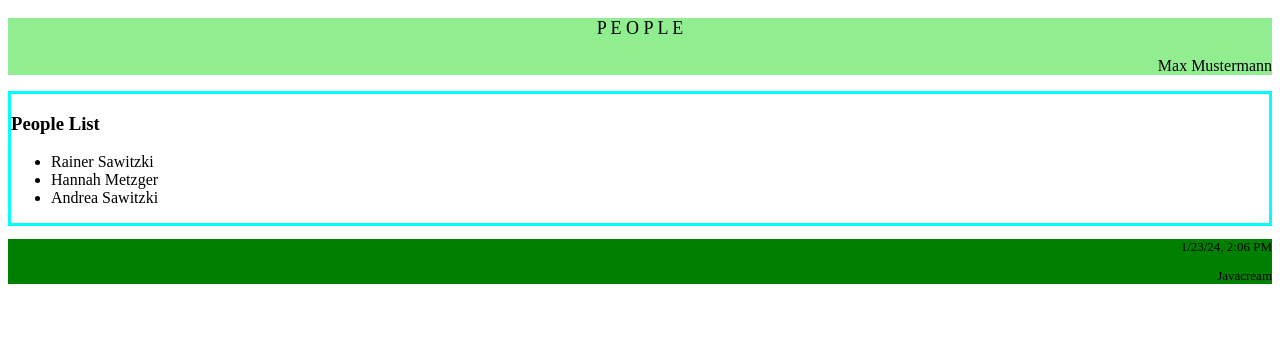
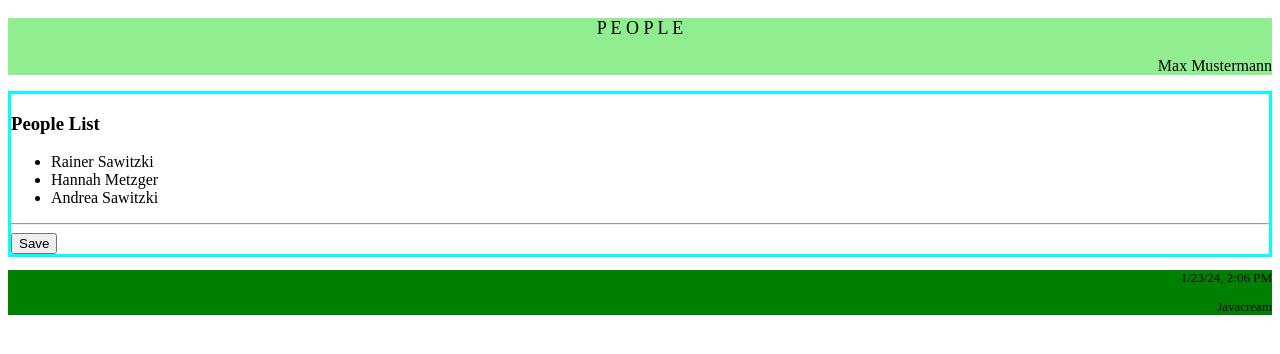
Before and after one commit to Javacream/org.javacream.training.angular, an Angular app in the folder training/: page / in a window 1280 px wide. Shown: the top 354 px of the page. Built offline with nearby package versions, Linux system fonts and the light colour scheme.

Commit message:
start people input

```diff
--- a/training/src/app/people/components/content/content.component.html
+++ b/training/src/app/people/components/content/content.component.html
@@ -1,3 +1,5 @@
 <div class="app-content">
 <app-people-list></app-people-list>
+<hr />
+<app-people-input></app-people-input>
 </div>
--- a/training/src/app/people/components/content/content.component.ts
+++ b/training/src/app/people/components/content/content.component.ts
@@ -1,10 +1,11 @@
 import { Component } from '@angular/core';
 import { PeopleListComponent } from '../people-list/people-list.component';
+import { PeopleInputComponent } from '../people-input/people-input.component';
 
 @Component({
   selector: 'app-content',
   standalone: true,
-  imports: [PeopleListComponent],
+  imports: [PeopleListComponent, PeopleInputComponent],
   templateUrl: './content.component.html',
   styleUrl: './content.component.css'
 })
--- /dev/null
+++ b/training/src/app/people/components/people-input/people-input.component.html
@@ -0,0 +1 @@
+<button (click)="save()">Save</button>
--- /dev/null
+++ b/training/src/app/people/components/people-input/people-input.component.ts
@@ -0,0 +1,15 @@
+import { Component } from '@angular/core';
+
+@Component({
+  selector: 'app-people-input',
+  standalone: true,
+  imports: [],
+  templateUrl: './people-input.component.html',
+  styleUrl: './people-input.component.css'
+})
+export class PeopleInputComponent {
+  save(){
+    console.log("save action")
+  }
+
+}
```
Also changed, not shown: training/src/app/people/components/people-input/people-input.component.css (added), 1 other file (tests, documents, lock files or other folders).
